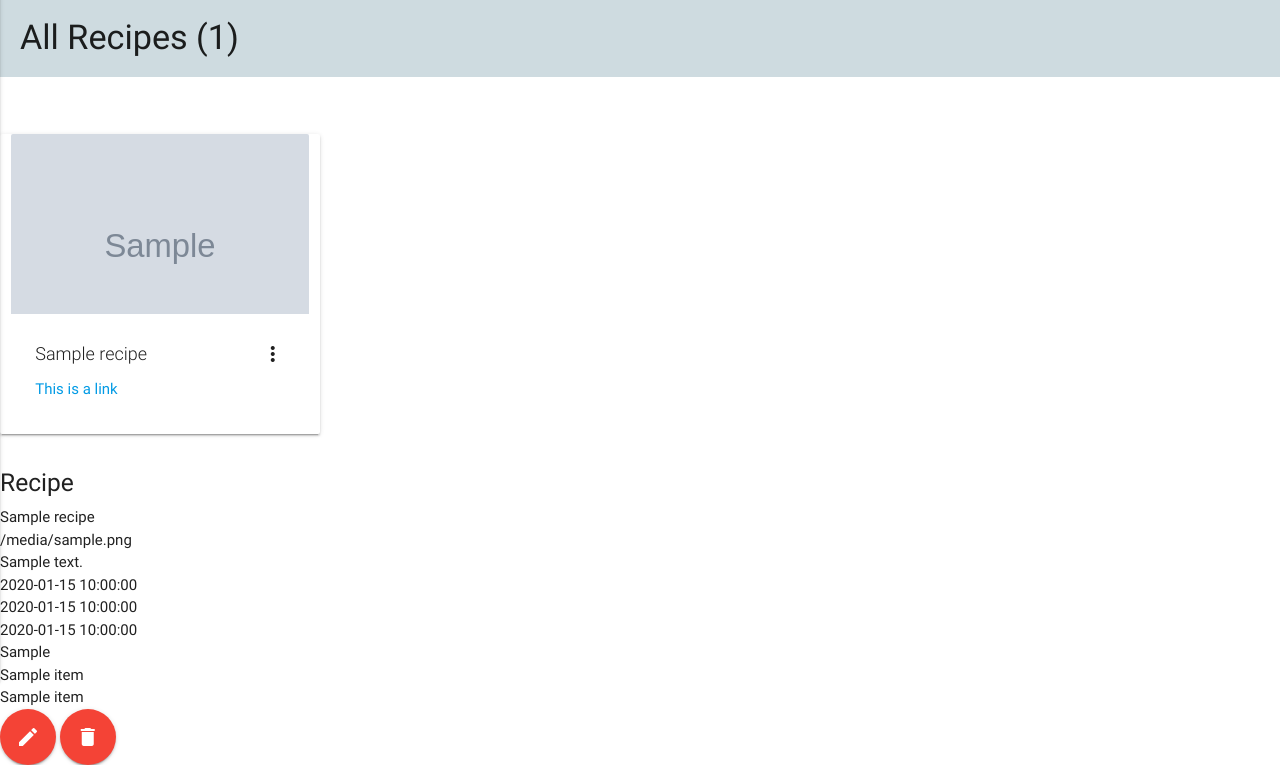
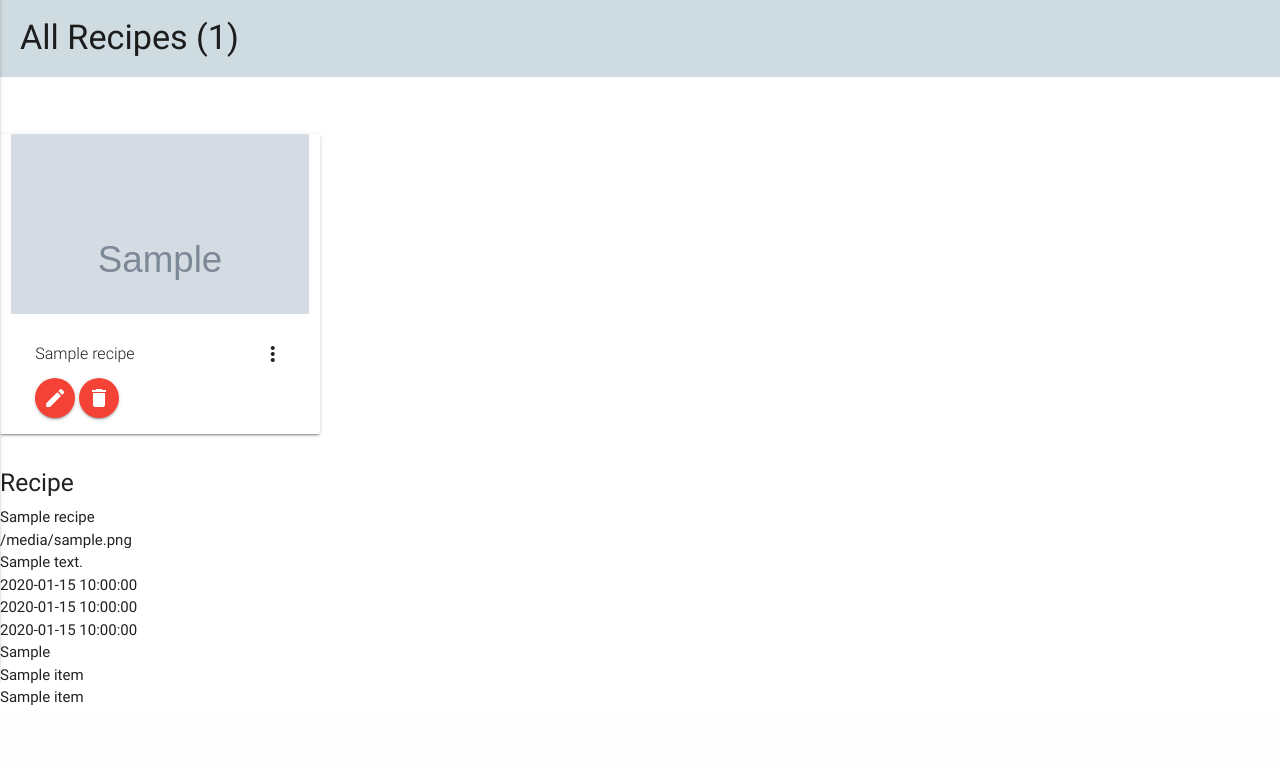
Before and after one commit to Code-Institute-Submissions/online-cookbook-3, a Flask app: page /all_recipes in a window 1280 px wide. Shown: the part 179-944 px from the top of the page. After the commit the page ends 884 px from the top, so only its background shows below. Run offline with Flask 2, Linux system fonts and the light colour scheme; grey boxes marked "Sample" are stand-in pictures; a database or web service that is not in the repository returns one stand-in record (values such as "Sample title"); some libraries are stand-ins or nearby versions.

Commit message:
Added delete/edit button to recipe cards

```diff
--- a/static/css/style.css
+++ b/static/css/style.css
@@ -34,7 +34,7 @@ nav .brand-logo {
     background-color: #cedbe0;
 }
 .card .card-title {
-    font-size: 18px;
+    font-size: 16px;
 }
 
 /*---------------------------------------------------------------- Add Recipe */
--- a/templates/home.html
+++ b/templates/home.html
@@ -2,13 +2,15 @@
 <h4 class="heading">All Recipes ({{total_recipes}})</h4>
 <div class="row">
     {% for recipe in recipes %}
-    <div class="card small col m3">
+    <div class="card small col s8 offset-s2 m6 l3">
         <div class="card-image waves-effect waves-block waves-light">
-      <img class="activator" src="{{recipe.recipe_image_url}}">
+          <img class="activator" height="250" src="{{recipe.recipe_image_url}}">
         </div>
         <div class="card-content">
           <span class="card-title activator grey-text text-darken-4">{{recipe.recipe_title}}<i class="material-icons right">more_vert</i></span>
-      <p><a href="#">This is a link</a></p>
+          <p><a href="{{url_for('edit_recipe', recipe_id = recipe._id)}}" class="btn-floating waves-effect waves-light red"><i class="material-icons">edit</i></a>
+          <a href="{{url_for('delete_recipe', recipe_id = recipe._id)}}" class="btn-floating waves-effect waves-light red"><i class="material-icons">delete</i></a></p>
+
         </div>
         <div class="card-reveal">
           <span class="card-title grey-text text-darken-4"><i class="material-icons right">close</i>{{recipe.recipe_title}}</span>
@@ -35,7 +37,7 @@
     {{items}}<br>
     {% endfor %}
 
-<a href="{{url_for('edit_recipe', recipe_id = recipe._id)}}" class="btn-floating btn-large waves-effect waves-light red"><i class="material-icons">edit</i></a>
-<a href="{{url_for('delete_recipe', recipe_id = recipe._id)}}" class="btn-floating btn-large waves-effect waves-light red"><i class="material-icons">delete</i></a>
+
+
 {% endfor %}
 {% endblock %}
```
Lines whose indentation alone changed are shown as unchanged.
